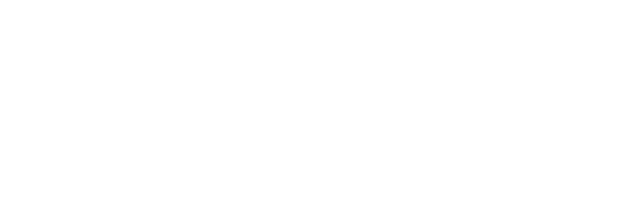
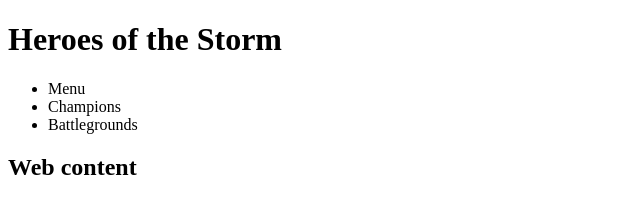
Before and after one commit to Guille2307/sesionGit, a plain HTML site: page index.html in a window 1280 px wide. Shown: the whole page, without its empty margins (0-640 px from the left). Drawn offline with Linux system fonts and the light colour scheme.

Commit message:
Added h1, aside and main content

```diff
--- a/index.html
+++ b/index.html
@@ -6,5 +6,17 @@
         <meta name="viewport" content="width=device-width, initial-scale=1.0" />
         <title>Sesion Git</title>
     </head>
-  <body></body>
+    <body>
+        <h1>Heroes of the Storm</h1>
+        <aside>
+            <ul>
+                <li>Menu</li>
+                <li>Champions</li>
+                <li>Battlegrounds</li>
+            </ul>
+        </aside>
+        <main>
+            <h2>Web content</h2>
+        </main>
+    </body>
 </html>
```
Lines whose indentation alone changed are shown as unchanged.
